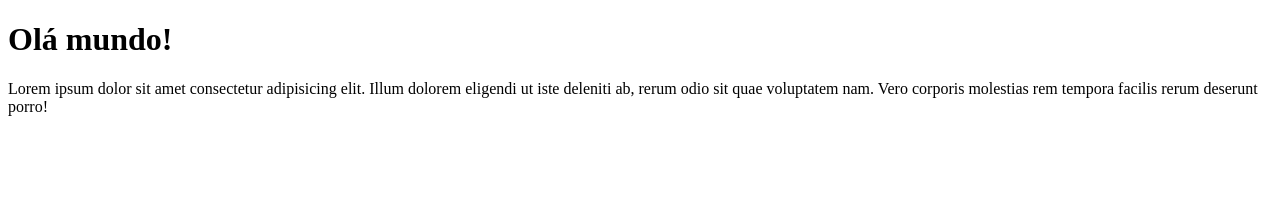
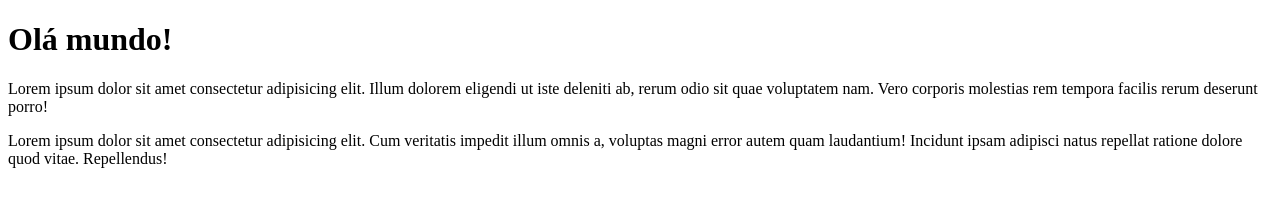
Before and after one commit to marcusbob/GitTeste, a plain HTML site: page site/index.html in a window 1280 px wide. Drawn offline with Linux system fonts and the light colour scheme.

Commit message:
Adicionei um parágrafo.

```diff
--- a/site/index.html
+++ b/site/index.html
@@ -8,5 +8,6 @@
 <body>
     <h1>Olá mundo!</h1>
     <p>Lorem ipsum dolor sit amet consectetur adipisicing elit. Illum dolorem eligendi ut iste deleniti ab, rerum odio sit quae voluptatem nam. Vero corporis molestias rem tempora facilis rerum deserunt porro!</p>
+    <p>Lorem ipsum dolor sit amet consectetur adipisicing elit. Cum veritatis impedit illum omnis a, voluptas magni error autem quam laudantium! Incidunt ipsam adipisci natus repellat ratione dolore quod vitae. Repellendus!</p>
 </body>
 </html>
```
